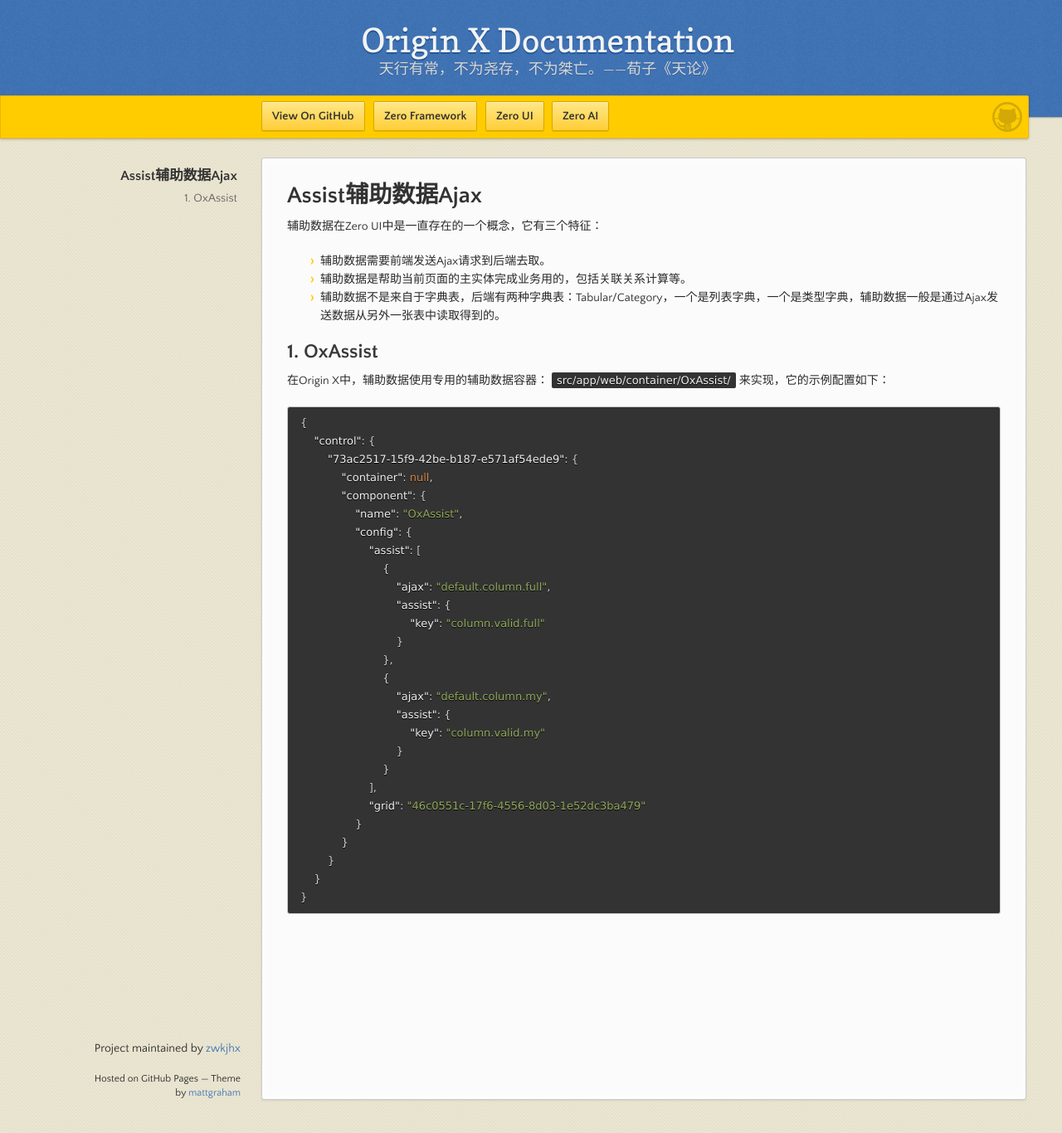
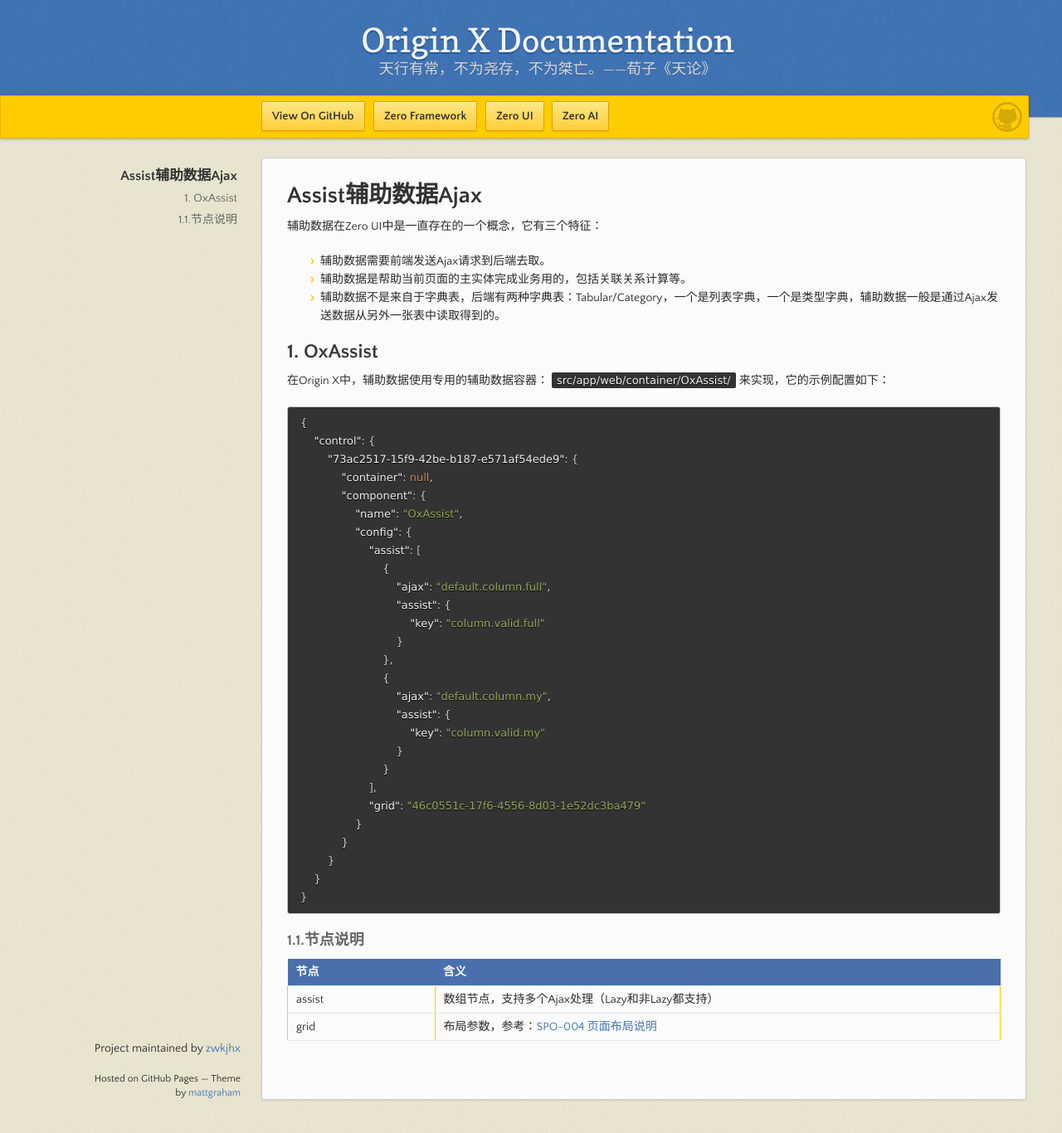
Before and after one commit to zwkjhx/ox-doc, a Jekyll site: the page built from specification/3-origin-xgui-fan/spo-009-assistfu-zhu-shu-ju-ajax.md, in a window 1280 px wide and 1366 px high. Shown: the whole window at 83% size. Built offline with Jekyll 4.4.1, drawn with Linux system fonts in a browser that asks for light colours; our own code applies the rules of GitHub Pages for plain Markdown files.

Commit message:
Updates specification/3-origin-xgui-fan/spo-009-assistfu-zhu-shu-ju-ajax.md
Auto commit by GitBook Editor

````diff
--- a/specification/3-origin-xgui-fan/spo-009-assistfu-zhu-shu-ju-ajax.md
+++ b/specification/3-origin-xgui-fan/spo-009-assistfu-zhu-shu-ju-ajax.md
@@ -39,3 +39,10 @@
     }
 }
 ```
+
+### 1.1.节点说明
+
+| 节点 | 含义 |
+| :--- | :--- |
+| assist | 数组节点，支持多个Ajax处理（Lazy和非Lazy都支持） |
+| grid | 布局参数，参考：[SPO-004 页面布局说明](/specification/3-origin-xgui-fan/spo-004-ye-mian-bu-ju-shuo-ming.md) |
````
